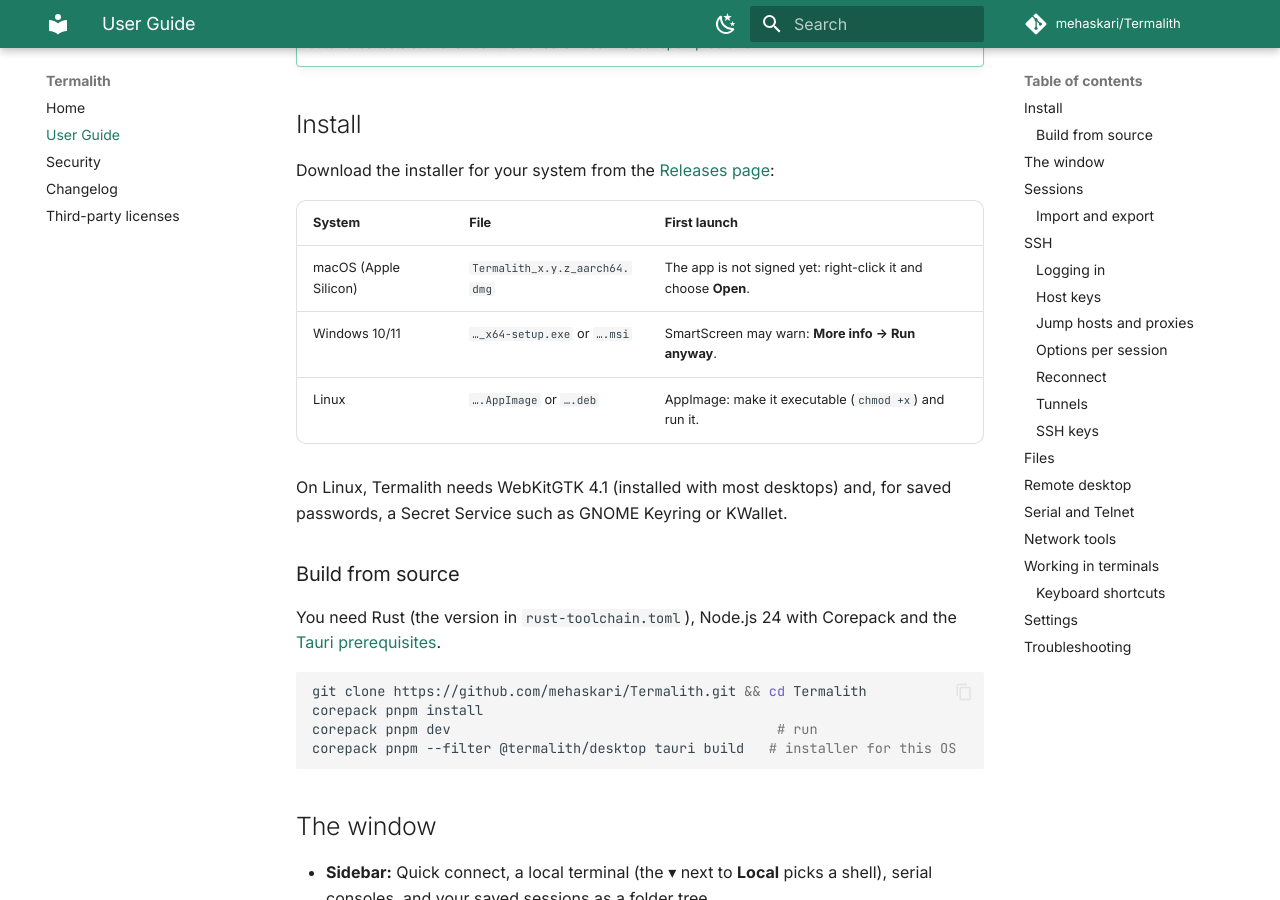
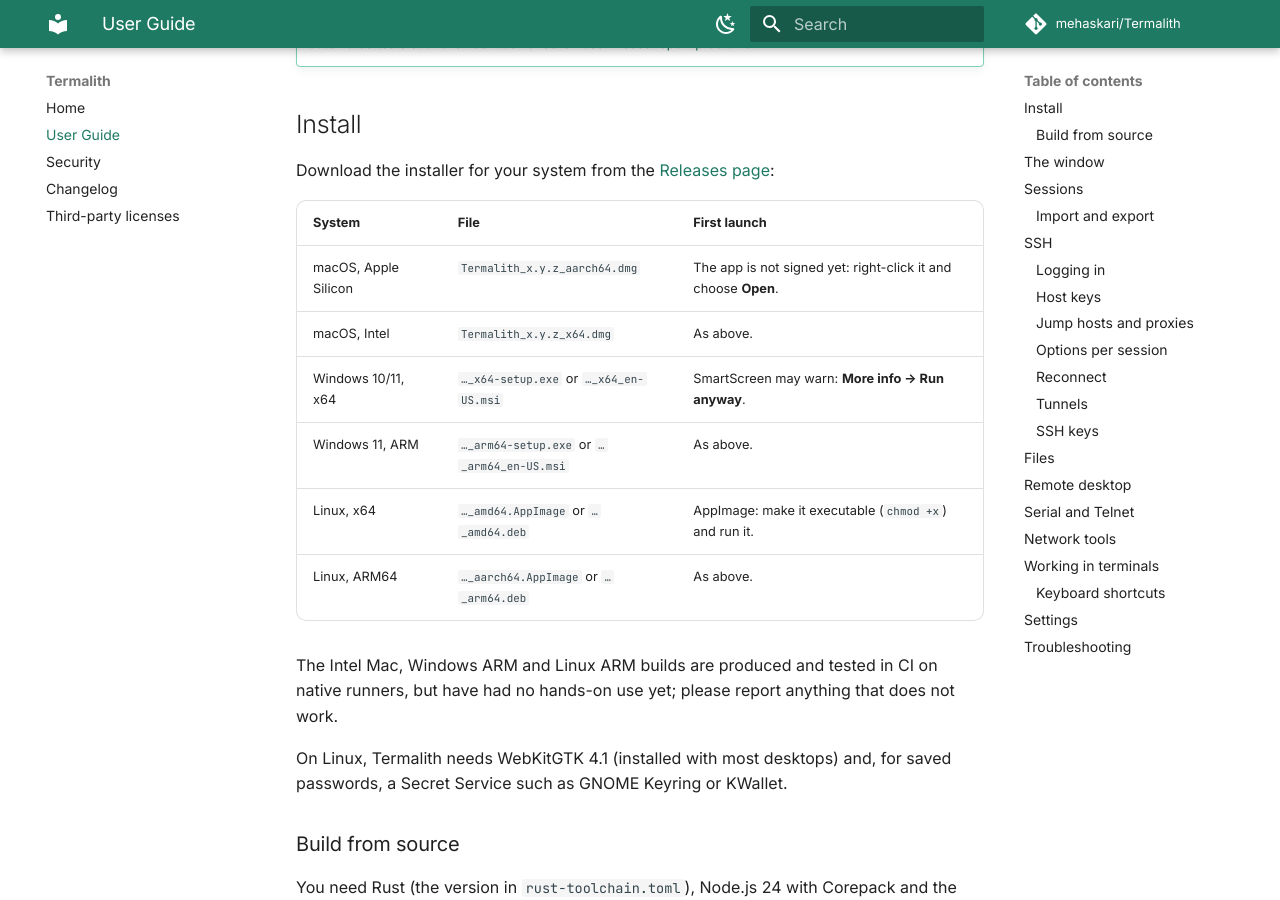
Before and after one commit to mehaskari/Termalith, an MkDocs documentation site: the page built from website/docs/guide.md, in a window 1280 px wide and 900 px high, scrolled down 288 px. Built offline with MkDocs 1.6.1 and Material for MkDocs 9.7.7, drawn with Linux system fonts in a browser that asks for light colours; comment, search, counter and statistics services are not loaded.

Commit message:
CI: create /run/sshd before checking the sshd config
The Linux arm64 image starts ssh on demand, so the privilege separation
directory does not exist yet and sshd -t fails. Also document the new
platforms.

Co-Authored-By: Claude Opus 5.5 <noreply@anthropic.com>

```diff
--- a/website/docs/guide.md
+++ b/website/docs/guide.md
@@ -16,9 +16,16 @@ Download the installer for your system from the
 
 | System | File | First launch |
 |---|---|---|
-| macOS (Apple Silicon) | `Termalith_x.y.z_aarch64.dmg` | The app is not signed yet: right-click it and choose **Open**. |
-| Windows 10/11 | `…_x64-setup.exe` or `….msi` | SmartScreen may warn: **More info → Run anyway**. |
-| Linux | `….AppImage` or `….deb` | AppImage: make it executable (`chmod +x`) and run it. |
+| macOS, Apple Silicon | `Termalith_x.y.z_aarch64.dmg` | The app is not signed yet: right-click it and choose **Open**. |
+| macOS, Intel | `Termalith_x.y.z_x64.dmg` | As above. |
+| Windows 10/11, x64 | `…_x64-setup.exe` or `…_x64_en-US.msi` | SmartScreen may warn: **More info → Run anyway**. |
+| Windows 11, ARM | `…_arm64-setup.exe` or `…_arm64_en-US.msi` | As above. |
+| Linux, x64 | `…_amd64.AppImage` or `…_amd64.deb` | AppImage: make it executable (`chmod +x`) and run it. |
+| Linux, ARM64 | `…_aarch64.AppImage` or `…_arm64.deb` | As above. |
+
+The Intel Mac, Windows ARM and Linux ARM builds are produced and tested in
+CI on native runners, but have had no hands-on use yet; please report
+anything that does not work.
 
 On Linux, Termalith needs WebKitGTK 4.1 (installed with most desktops) and,
 for saved passwords, a Secret Service such as GNOME Keyring or KWallet.
```
Also changed, not shown: website/docs/changelog.md (+2 -0 lines), README.md, 1 other file.
